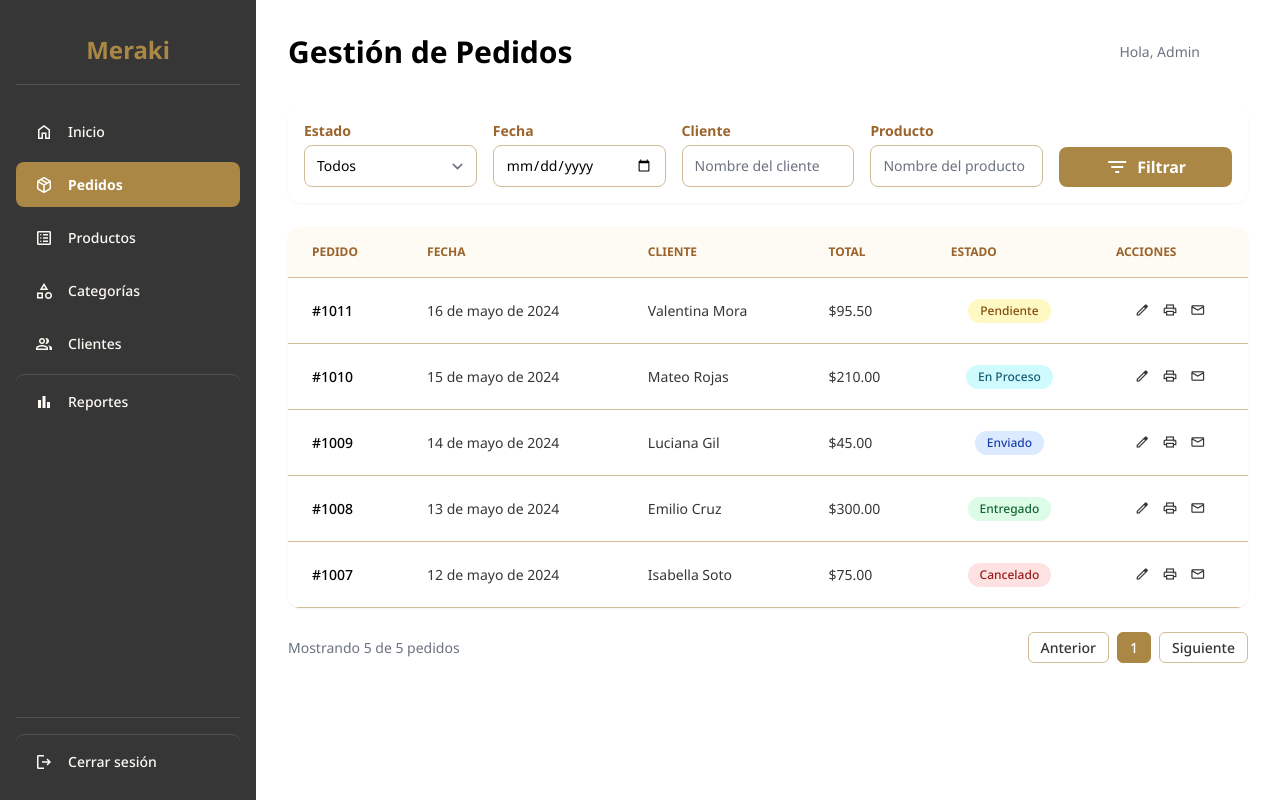
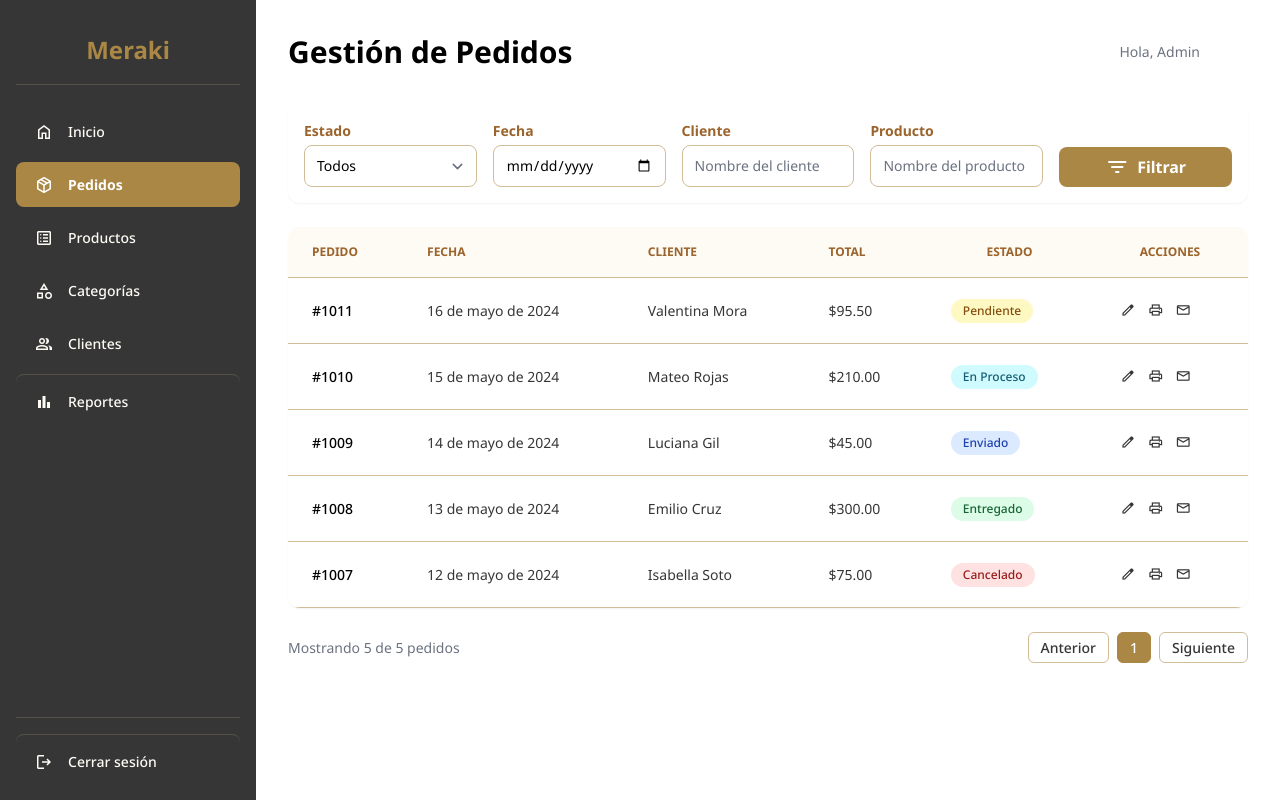
Before and after one commit to Josue-Ribero/meraki, a FastAPI app: page /pedidos in a window 1280 px wide. Run offline with FastAPI, Linux system fonts and the light colour scheme; the visitor is signed in with stand-in values (Sample User, id 1); some libraries are stand-ins or nearby versions.

Commit message:
Mejoras en frontend de pedidos

```diff
--- a/frontend/static/js/admin/pedidosAdmin.js
+++ b/frontend/static/js/admin/pedidosAdmin.js
@@ -71,8 +71,8 @@ document.addEventListener("DOMContentLoaded", () => {
         <td class="px-6 py-4 text-sm">${formatDateLong(o.date)}</td>
         <td class="px-6 py-4 text-sm">${escapeHtml(o.client)}</td>
         <td class="px-6 py-4 text-sm">${escapeHtml(o.total)}</td>
-        <td class="px-6 py-4 text-center"><span class="${badgeClassesFor(o.status)}">${o.status}</span></td>
-        <td class="px-6 py-4 text-center">
+        <td class="px-6 py-4 text-sm"><span class="${badgeClassesFor(o.status)}">${o.status}</span></td>
+        <td class="px-6 py-4 text-sm">
           <button class="text-[var(--c-aa8744)] hover:text-[var(--c-9c642d)] p-1 edit-btn" data-id="${o.id}" title="Editar"><span class="material-symbols-outlined text-base">edit</span></button>
           <button class="text-[var(--c-aa8744)] hover:text-[var(--c-9c642d)] p-1 print-btn" data-id="${o.id}" title="Imprimir"><span class="material-symbols-outlined text-base">print</span></button>
           <button class="text-[var(--c-aa8744)] hover:text-[var(--c-9c642d)] p-1 mail-btn" data-id="${o.id}" title="Mail"><span class="material-symbols-outlined text-base">mail</span></button>
--- a/frontend/templates/admin/pedidosAdmin.html
+++ b/frontend/templates/admin/pedidosAdmin.html
@@ -14,8 +14,9 @@
 
   <script src="https://cdn.tailwindcss.com?plugins=forms,container-queries"></script>
 
+  <link rel="stylesheet" href="../../static/css/admin/sidebarAdmin.css">
   <link rel="stylesheet" href="../../static/css/admin/pedidosAdmin.css">
-  <link rel="stylesheet" href="../../static/css/admin/sidebarAdmin.css">
+
 </head>
 
 <body class="bg-[#fdfbf3] font-['Work_Sans','Noto_Sans',sans-serif]">
@@ -120,8 +121,8 @@
                   <th>Fecha</th>
                   <th>Cliente</th>
                   <th>Total</th>
-                  <th>Estado</th>
-                  <th>Acciones</th>
+                  <th class="text-center">Estado</th>
+                  <th class="text-center">Acciones</th>
                 </tr>
               </thead>
               <tbody id="tabla-body">
```
